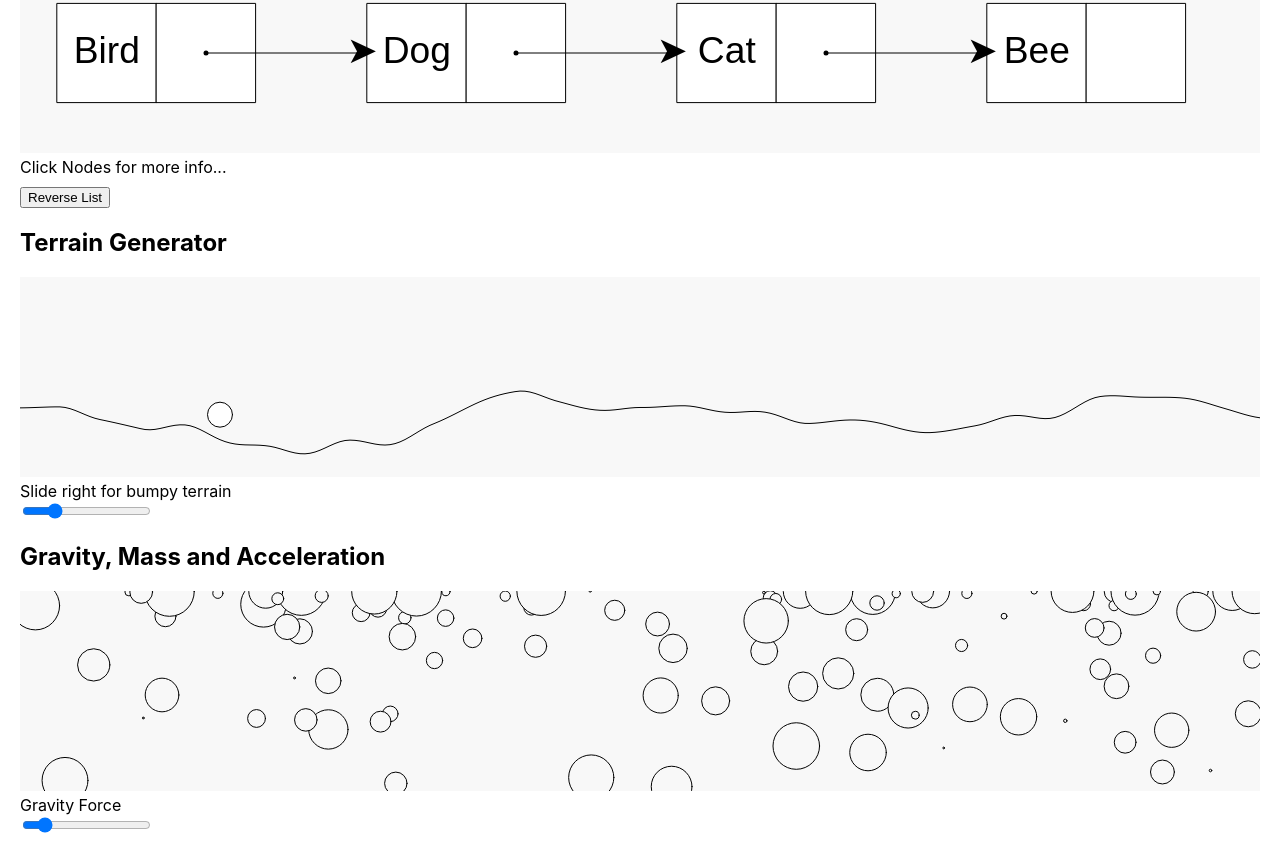
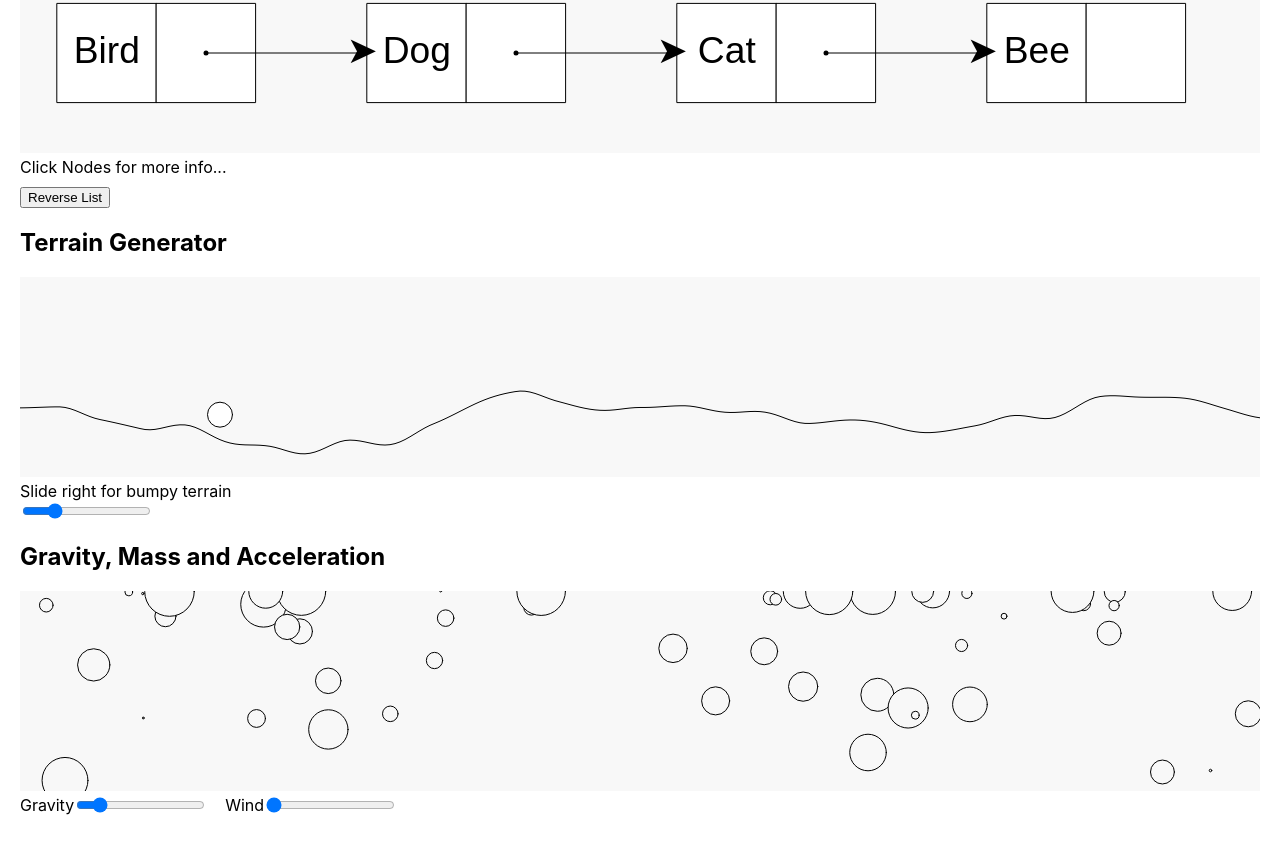
Before and after one commit to elvyscruz/portfolio, a React (Create React App) app: page / in a window 1280 px wide. Shown: the part 200-1057 px from the top of the page. After the commit the page ends 1035 px from the top, so only its background shows below. Built offline with nearby package versions, Linux system fonts and the light colour scheme.

Commit message:
added wind input to Gravity Component

```diff
--- a/src/App.css
+++ b/src/App.css
@@ -2,3 +2,11 @@
   position:relative;
   width: 100%;
 }
+
+input {
+  margin-right: 20px;
+}
+
+#gravityInputs {
+  display: flex;
+}
--- a/src/sketches/gravity.tsx
+++ b/src/sketches/gravity.tsx
@@ -5,7 +5,9 @@ export default function sketch(p5: P5) {
   const balls: Ball[] = []
 
   let gravitySlider: P5.Element
-  // let massSlider: P5.Element
+  let windSlider: P5.Element
+  let gravityValue: P5.Vector
+  let windValue: P5.Vector
   // let accSlider: P5.Element
 
   class Ball {
@@ -15,12 +17,17 @@ export default function sketch(p5: P5) {
     vel = p5.createVector(0, 0.0)
     acc = p5.createVector(0, 0)
     gravity = p5.createVector(0, 0.000001 * this.mass)
+    wind = p5.createVector(0, 0)
     color = p5.color('#f8f8f8')
 
 
     update() {
-      this.acc.add(p5.createVector(0, Number(gravitySlider.value()) * this.mass))
+      gravityValue = p5.createVector(0, Number(gravitySlider.value()) * this.mass)
+      windValue = p5.createVector(Number(windSlider.value()), 0)
+
+      this.acc.add(gravityValue)
       this.vel.add(this.acc)
+      this.vel.add(windValue)
       this.pos.add(this.vel)
 
       p5.fill(this.color)
@@ -28,7 +35,13 @@ export default function sketch(p5: P5) {
       if (this.pos.y > p5.height) {
         this.acc.mult(0)
         this.vel.mult(0)
+        this.wind.mult(0)
         this.pos.y = 0;
+      }
+
+      if (this.pos.x > p5.width) {
+        this.wind.mult(0)
+        this.pos.x = 0;
       }
 
     }
@@ -41,12 +54,15 @@ export default function sketch(p5: P5) {
     const appSize = p5.select('#App')?.size() as any // Canvas dive parent size
     p5.createCanvas(appSize.width, 200).parent('gravity') // Create Canvas
 
-    for (let i = 0; i < 100; i++) {
+    for (let i = 0; i < 50; i++) {
       balls.push(new Ball())
     }
 
-    p5.createDiv('Gravity Force').parent('gravity')
-    gravitySlider = p5.createSlider(0.0000007, 0.00003, 0.000005, 0.000001).parent('gravity')
+    p5.createDiv().id('gravityInputs').parent('gravity')
+    p5.createSpan('Gravity').parent('gravityInputs')
+    gravitySlider = p5.createSlider(0.0000007, 0.00003, 0.000005, 0.000001).parent('gravityInputs')
+    p5.createSpan('Wind').parent('gravityInputs')
+    windSlider = p5.createSlider(0, 0.009, 0, 0.001).parent('gravityInputs')
 
   }
 
```
Also changed, not shown: 11 other files (tests, documents, lock files or other folders).
